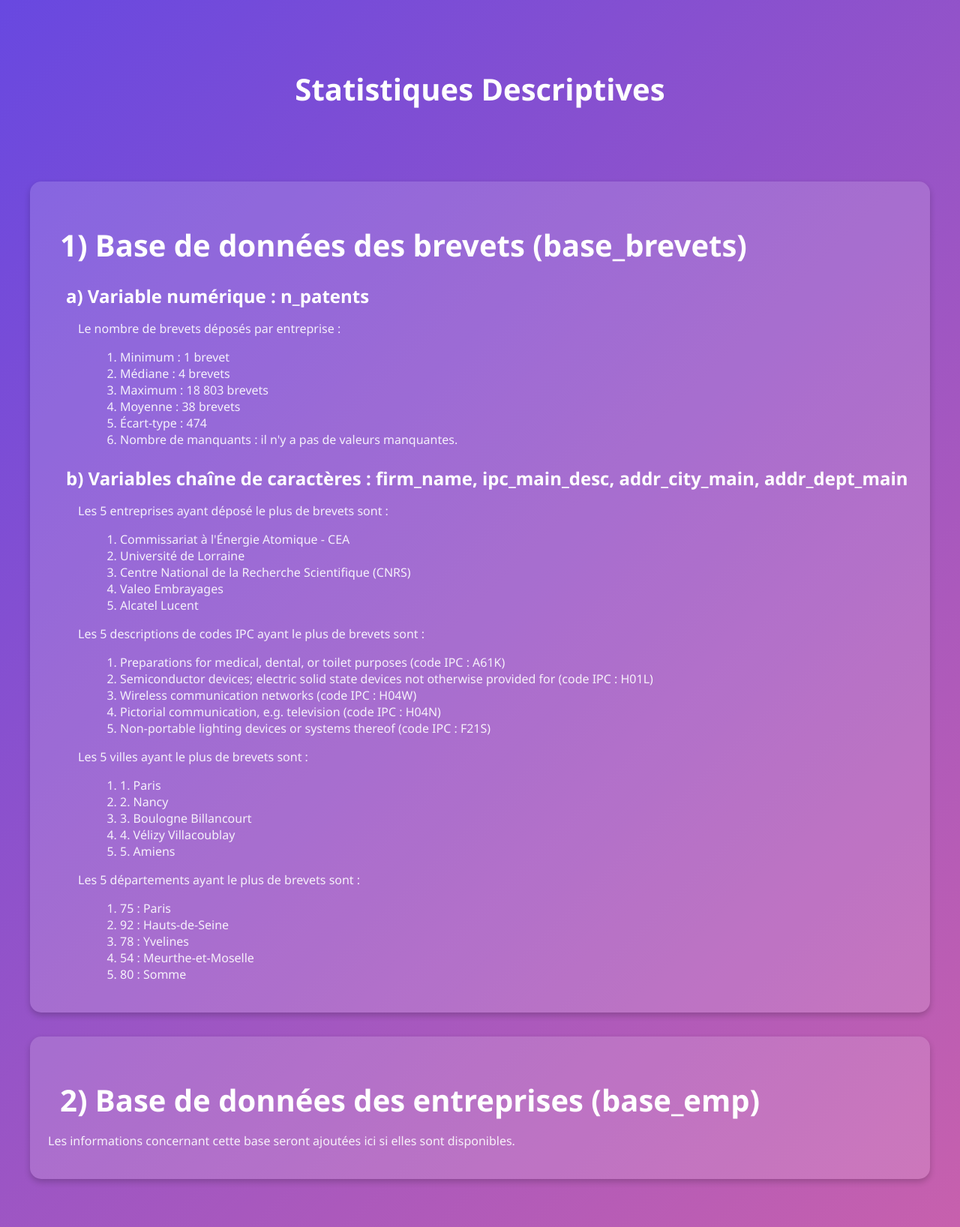
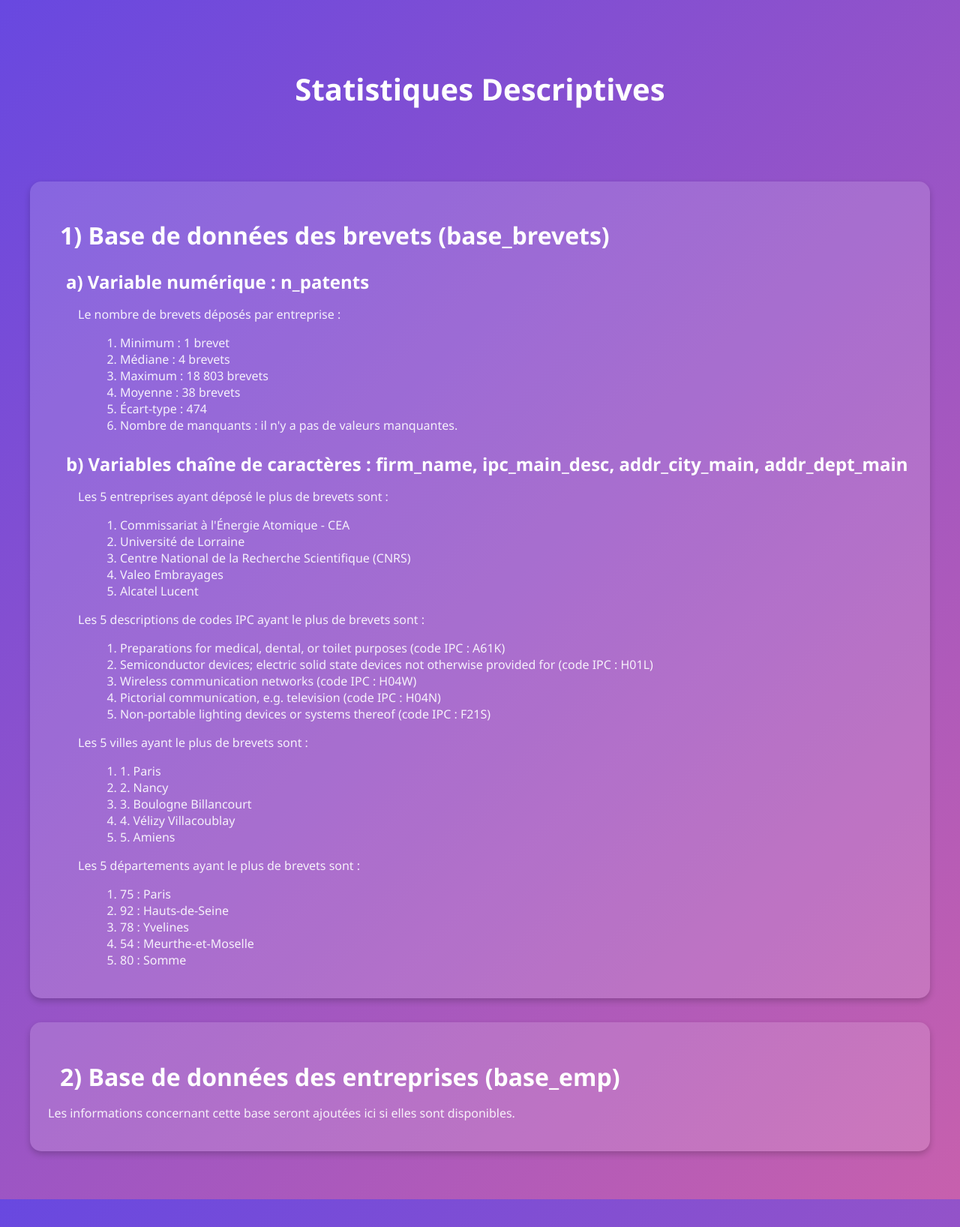
Before and after one commit to SebastienH422/ProjetR.smams, a Jekyll site: the page statistiques.html, which Jekyll copies as it is, in a window 1280 px wide. Shown: the whole page at 75% size. Built offline with Jekyll 4.4.1, drawn with Linux system fonts in a browser that asks for light colours.

Commit message:
Update statistiques.html

```diff
--- a/statistiques.html
+++ b/statistiques.html
@@ -88,13 +88,13 @@
 <body>
     <div class="container">
         <header class="header">
-            <h1>Statistiques Descriptives</h1>
+            <h1 style="font-size: 2.5rem;">Statistiques Descriptives</h1>
         </header>
 
         <main>
             <!-- Bloc 1 -->
             <div class="block">
-                <h2 style="font-size: 2.5rem;">1) Base de données des brevets (base_brevets)</h2>
+                <h2 style="font-size: 2rem;">1) Base de données des brevets (base_brevets)</h2>
                 <h3 style="font-size: 1.5rem;">a) Variable numérique : n_patents</h3>
                 <p style="margin-left: 2.5rem;">Le nombre de brevets déposés par entreprise :</p>
                 <ol style="margin-left: 3.5rem;">
@@ -146,7 +146,7 @@
 
             <!-- Bloc 2 -->
             <div class="block">
-                <h2 style="font-size: 2.5rem;">2) Base de données des entreprises (base_emp)</h2>
+                <h2 style="font-size: 2rem;">2) Base de données des entreprises (base_emp)</h2>
                 <p>Les informations concernant cette base seront ajoutées ici si elles sont disponibles.</p>
             </div>
         </main>
```
